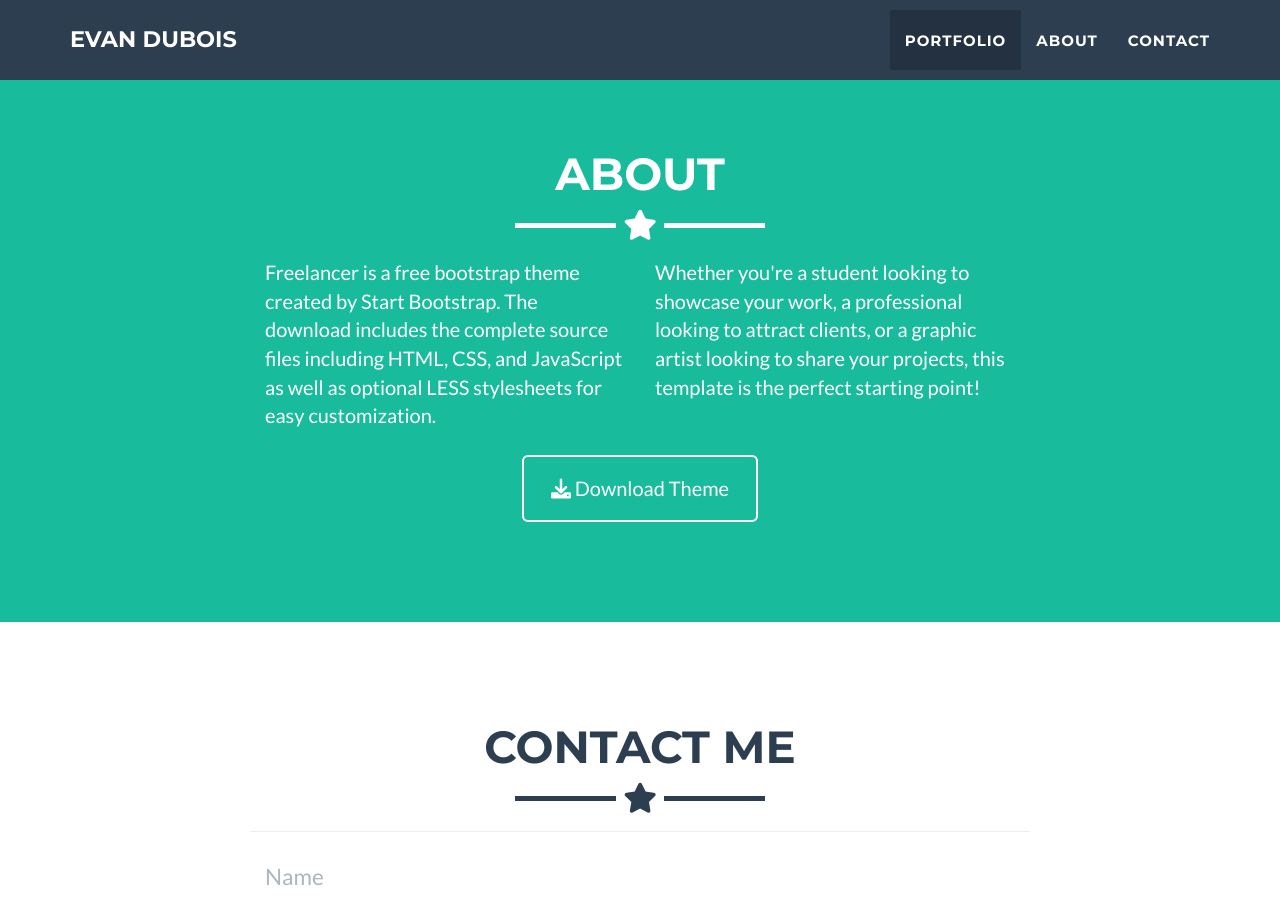
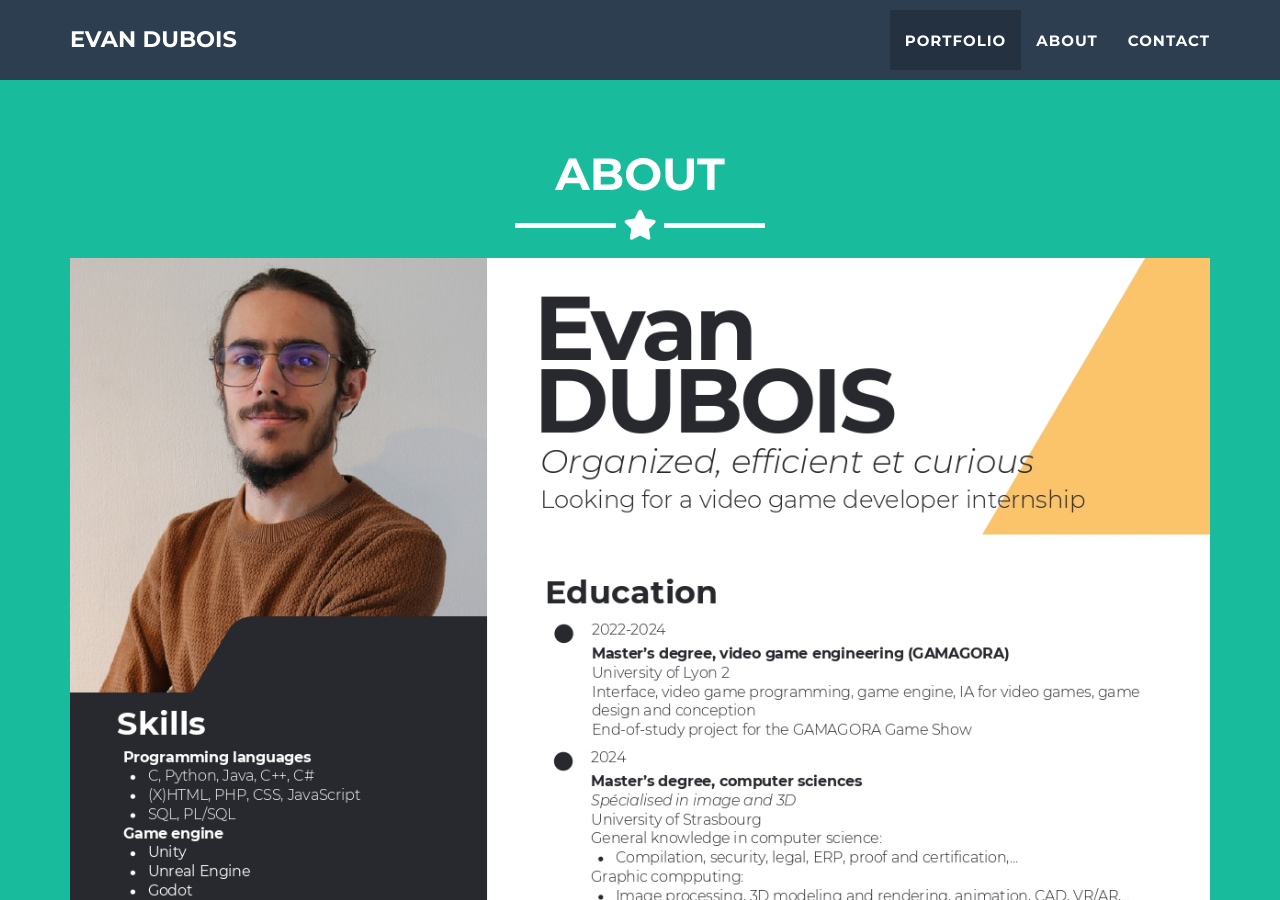
Before and after one commit to Evan-DUBOIS-02/evan-dubois-02.github.io, a Jekyll site: the page built from _posts/2014-07-18-Snake-Venom.markdown, in a window 1280 px wide and 900 px high, scrolled down 2246 px. Built offline with Jekyll 4.4.1, drawn with Linux system fonts in a browser that asks for light colours.

Commit message:
ajout cv

```diff
--- a/_includes/about.html
+++ b/_includes/about.html
@@ -7,7 +7,7 @@
         <hr class="star-light">
       </div>
     </div>
-    <div class="row">
+    <!-- <div class="row">
       <div class="col-lg-4 col-lg-offset-2">
         <p>Freelancer is a free bootstrap theme created by Start Bootstrap. The download includes the complete
           source files including HTML, CSS, and JavaScript as well as optional LESS stylesheets for easy
@@ -22,6 +22,12 @@
           <i class="fa fa-download"></i> Download Theme
         </a>
       </div>
+    </div> -->
+    <img src="img/cv/cv.jpg" class="img-responsive img-centered" alt="img-cv">
+    <div class="col-lg-8 col-lg-offset-2 text-center">
+      <a href="https://drive.google.com/file/d/1FMwSvSYRq2k_Cm5kOH3Ij-1O73daJrfH/view?usp=sharing" class="btn btn-lg btn-outline">
+        <i class="fa fa-download"></i> Download Resume
+      </a>
     </div>
   </div>
 </section>
```
Also changed, not shown: img/cv/cv.jpg (added).
